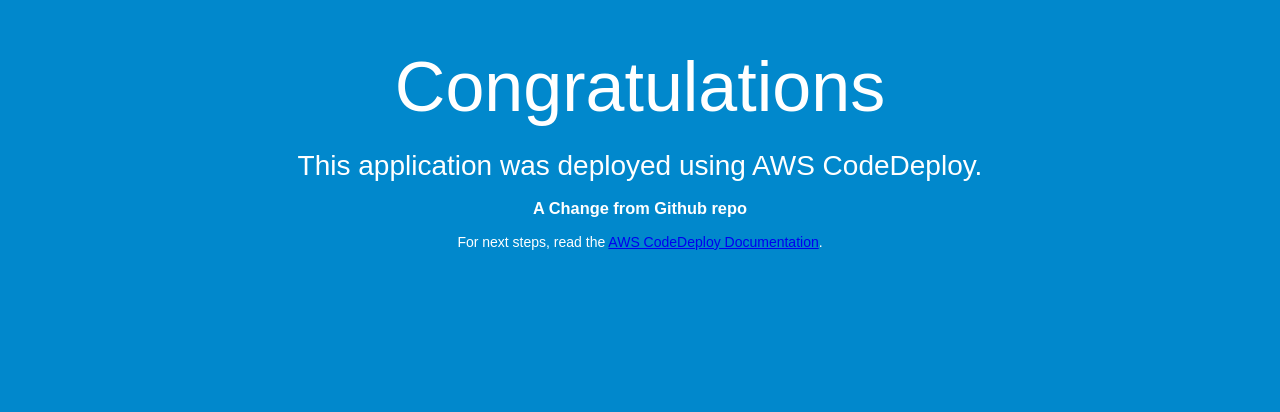
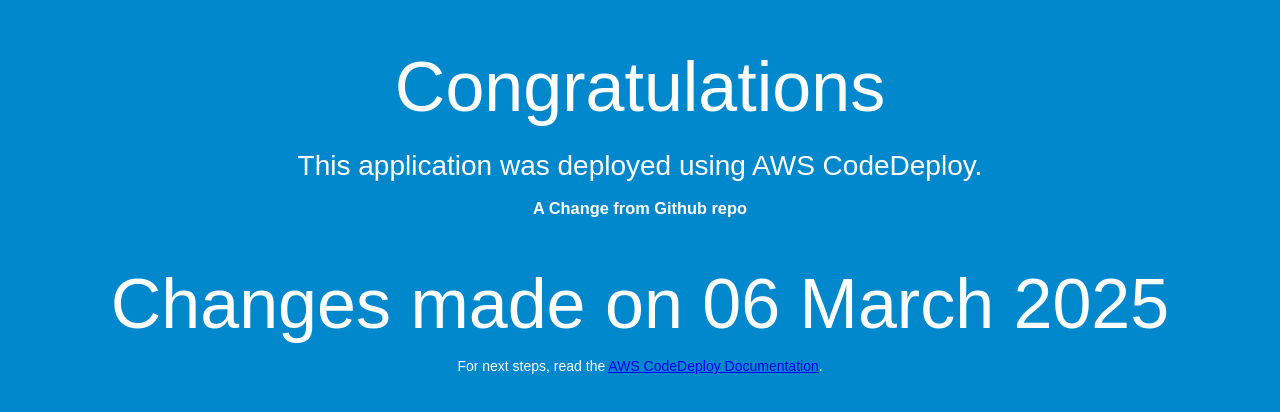
Before and after one commit to visjaswal/MyDemoRepo, a plain HTML site: page index.html in a window 1280 px wide. Drawn offline with Linux system fonts and the light colour scheme.

Commit message:
Update index.html

```diff
--- a/index.html
+++ b/index.html
@@ -29,6 +29,7 @@
     <h1>Congratulations</h1>
     <h2>This application was deployed using AWS CodeDeploy.</h2>
     <h3> A Change from Github repo</h3>
+    <h1> Changes made on 06 March 2025</h1>
     <p>For next steps, read the <a href="http://aws.amazon.com/documentation/codedeploy">AWS CodeDeploy Documentation</a>.</p>
   </div>
 </body>
```
